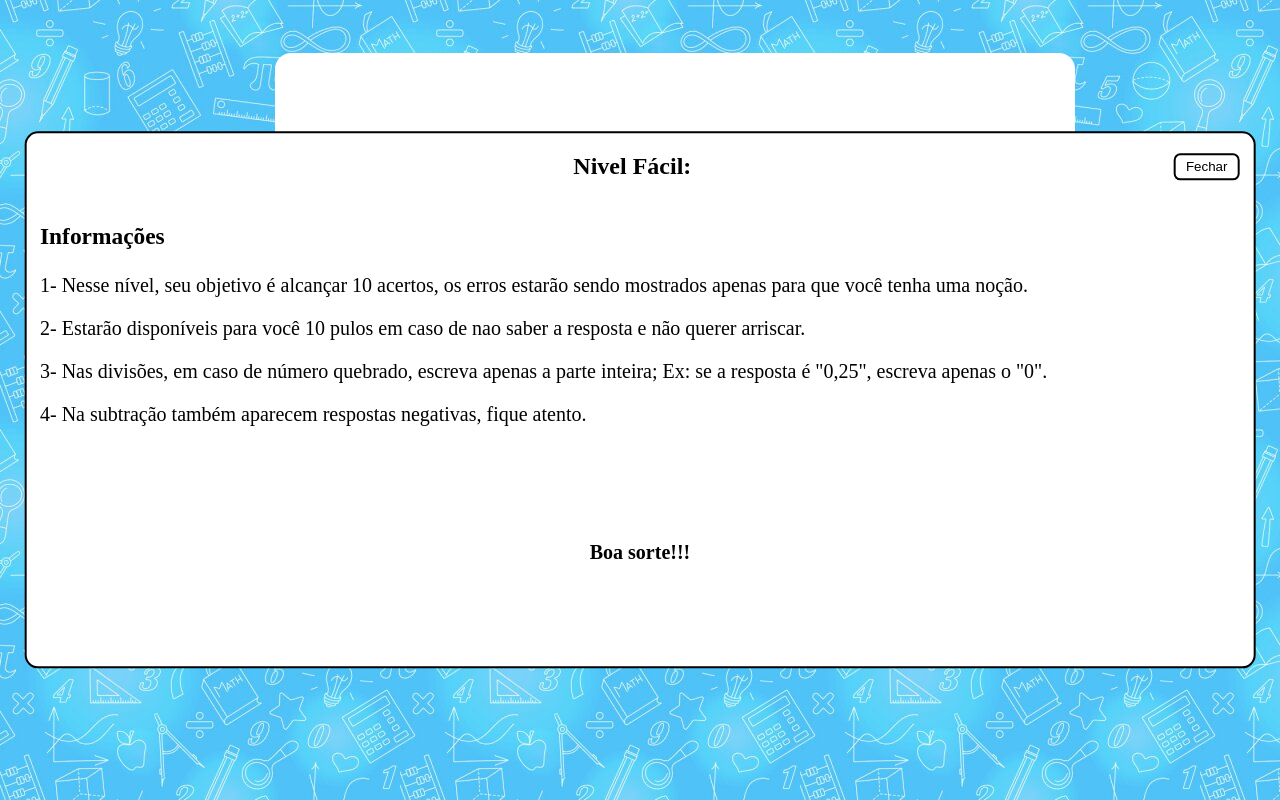
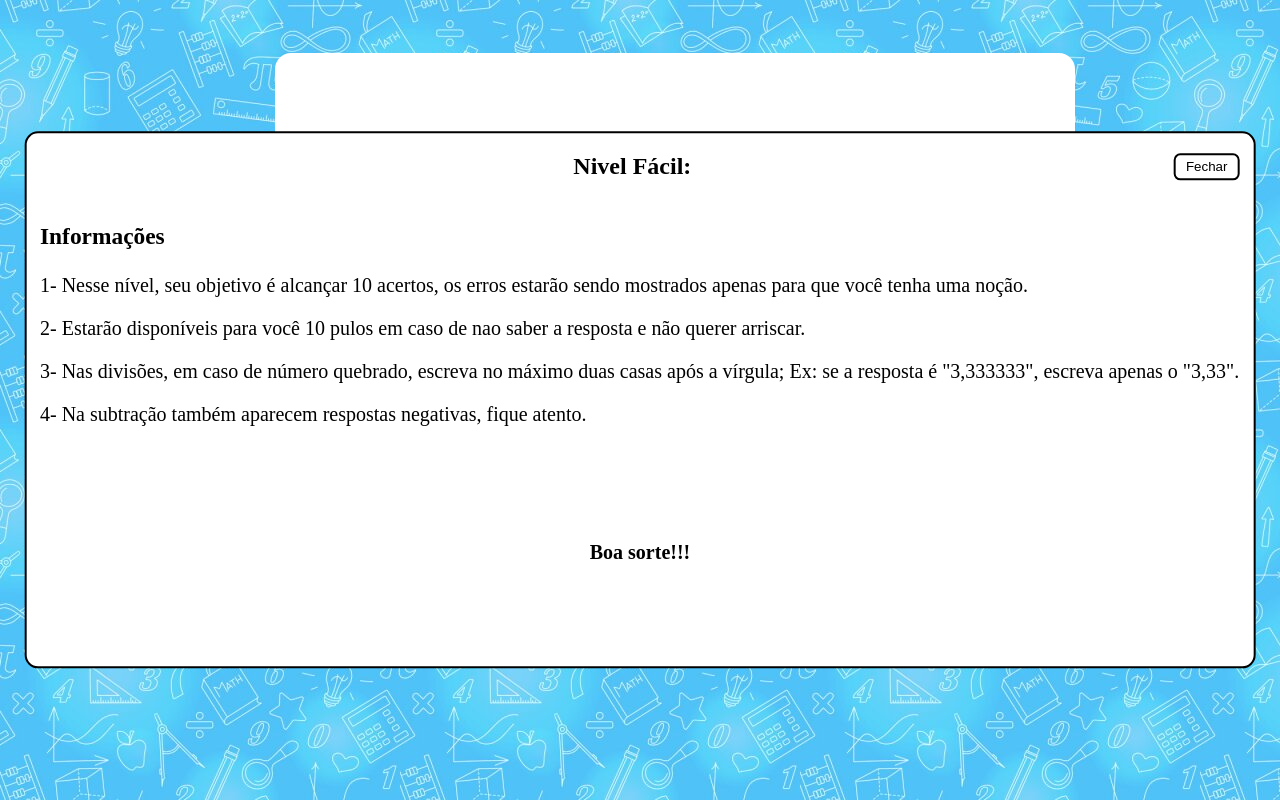
Before and after one commit to jessicacristinass/Feira-de-Ciencias, a plain HTML site: page facil/facil.html in a window 1280 px wide. Drawn offline with Linux system fonts and the light colour scheme.

Commit message:
Update facil.html

```diff
--- a/facil/facil.html
+++ b/facil/facil.html
@@ -24,7 +24,8 @@
       <h3>Informações</h3>
       <p>1- Nesse nível, seu objetivo é alcançar 10 acertos, os erros estarão sendo mostrados apenas para que você tenha uma noção.</p>
       <p>2- Estarão disponíveis para você 10 pulos em caso de nao saber a resposta e não querer arriscar.</p>
-      <p>3- Nas divisões, em caso de número quebrado, escreva apenas a parte inteira; Ex: se a resposta é "0,25", escreva apenas o "0".</p>
+      <p>3- Nas divisões, em caso de número quebrado, escreva no máximo duas casas após a vírgula; Ex: se a resposta é "3,333333",
+        escreva apenas o "3,33".</p>
       <p>4- Na subtração também aparecem respostas negativas, fique atento.</p>
 
         <br><br><br>
```
